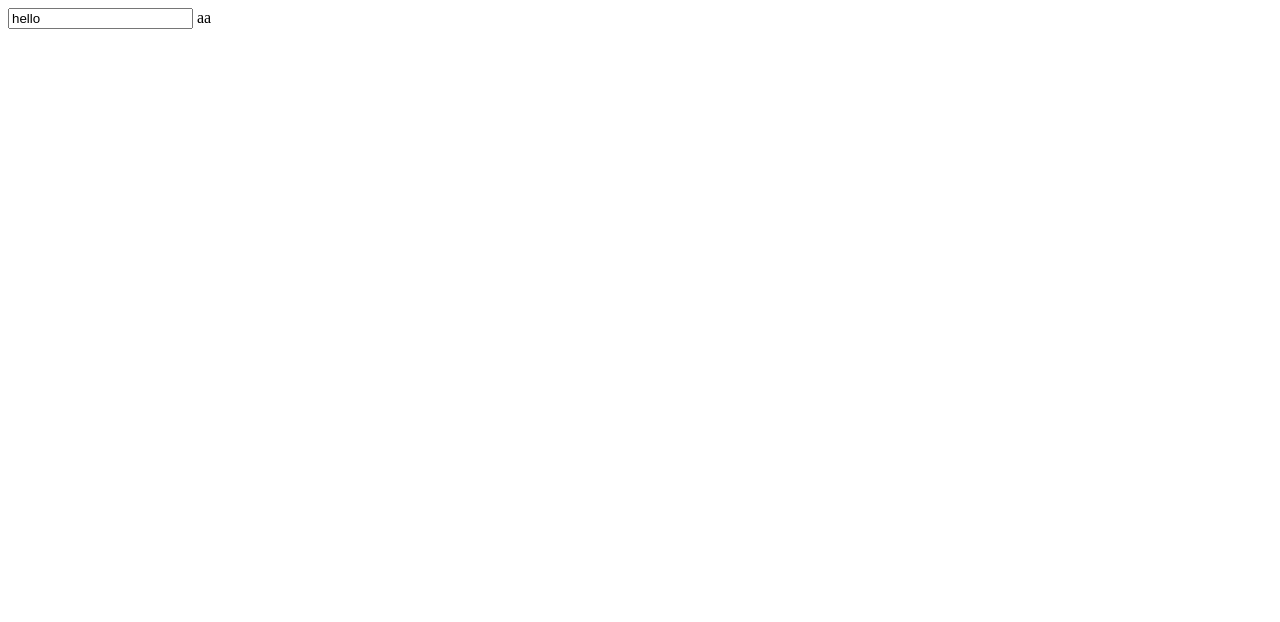
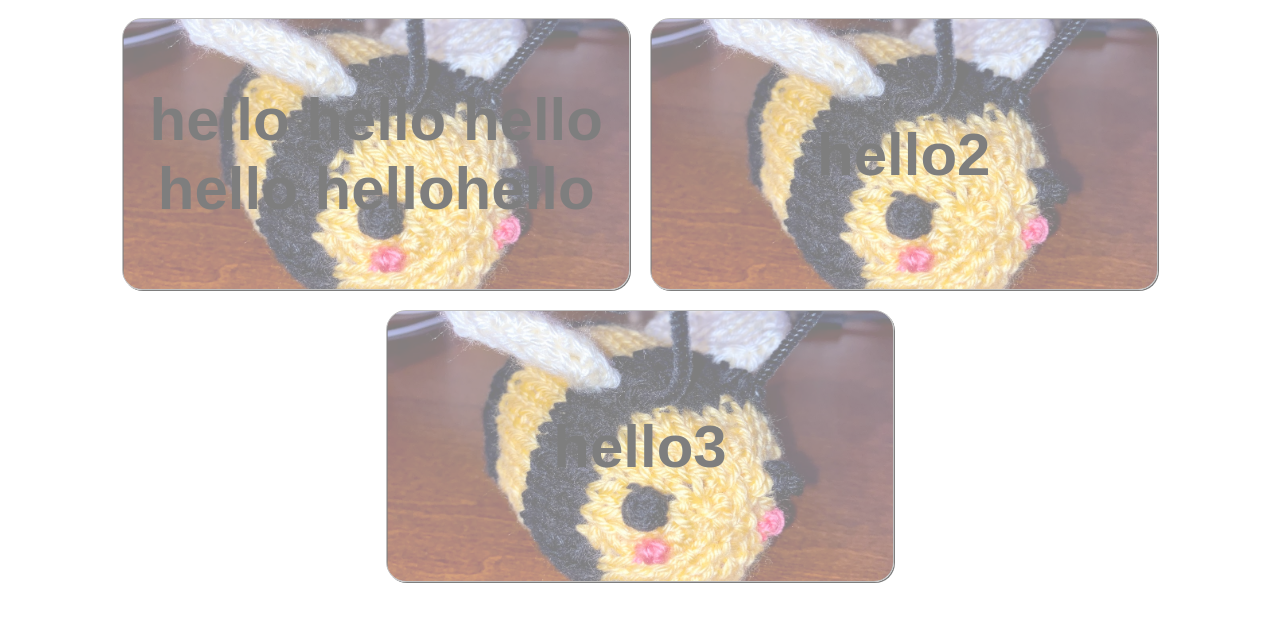
Before and after one commit to bfiskers/bfisk-portfolio, a Vue app: page / in a window 1280 px wide. Shown: the top 622 px of the page. Built offline with nearby package versions, Linux system fonts and the light colour scheme.

Commit message:
Started section buttons

```diff
--- a/src/assets/main.css
+++ b/src/assets/main.css
@@ -0,0 +1,3 @@
+* {
+    font-family: 'Nunito', sans-serif;
+}
--- a/src/components/Home.vue
+++ b/src/components/Home.vue
@@ -1,22 +1,23 @@
 <script>
+import SectionButton from './SectionButton.vue';
+
 export default {
-  data() {
-    return {
-      hi: 1,
-      blue: "hello"
-    }
-  },
-  watch: {
-    blue() {
-      console.log(this.blue)
-    }
-  }
+    components: { SectionButton }
 }
 </script>
 
 <template>
-  <input v-model="blue" /> aa
+  <div id="sectionsContainer">
+    <SectionButton name="hello hello hello hello hellohello"/>
+    <SectionButton name="hello2"/>
+    <SectionButton name="hello3"/>
+  </div>
 </template>
 
 <style scoped>
+#sectionsContainer {
+  display: flex;
+  justify-content: center;
+  flex-wrap: wrap;
+}
 </style>
--- /dev/null
+++ b/src/components/SectionButton.vue
@@ -0,0 +1,41 @@
+<script>
+export default {
+  props: {
+    name: String
+  }
+}
+</script>
+
+<template>
+  <div class="sectionButton">
+    <text class="buttonText">{{ name }}</text>
+  </div>
+</template>
+
+<style scoped>
+.sectionButton {
+    font-size: 60px;
+    border: grey 1px solid;
+    border-radius: 20px;
+    width: 40%;
+    padding-top: 60px;
+    padding-bottom: 60px;
+    box-shadow: 1px 1px;
+    margin: 10px;
+    min-width: 300px;
+    display: flex;
+    text-align: center;
+    justify-content: center;
+    align-items: center;
+    background-image: url('../assets/images/bee.png');
+    background-size: cover;
+    min-height: 150px;
+    background-position: center center;
+    opacity: 0.5;
+    font-weight: bold;
+}
+
+.sectionButton:hover {
+    opacity: 1;
+}
+</style>
```
Also changed, not shown: src/assets/images/bee.png (added).
